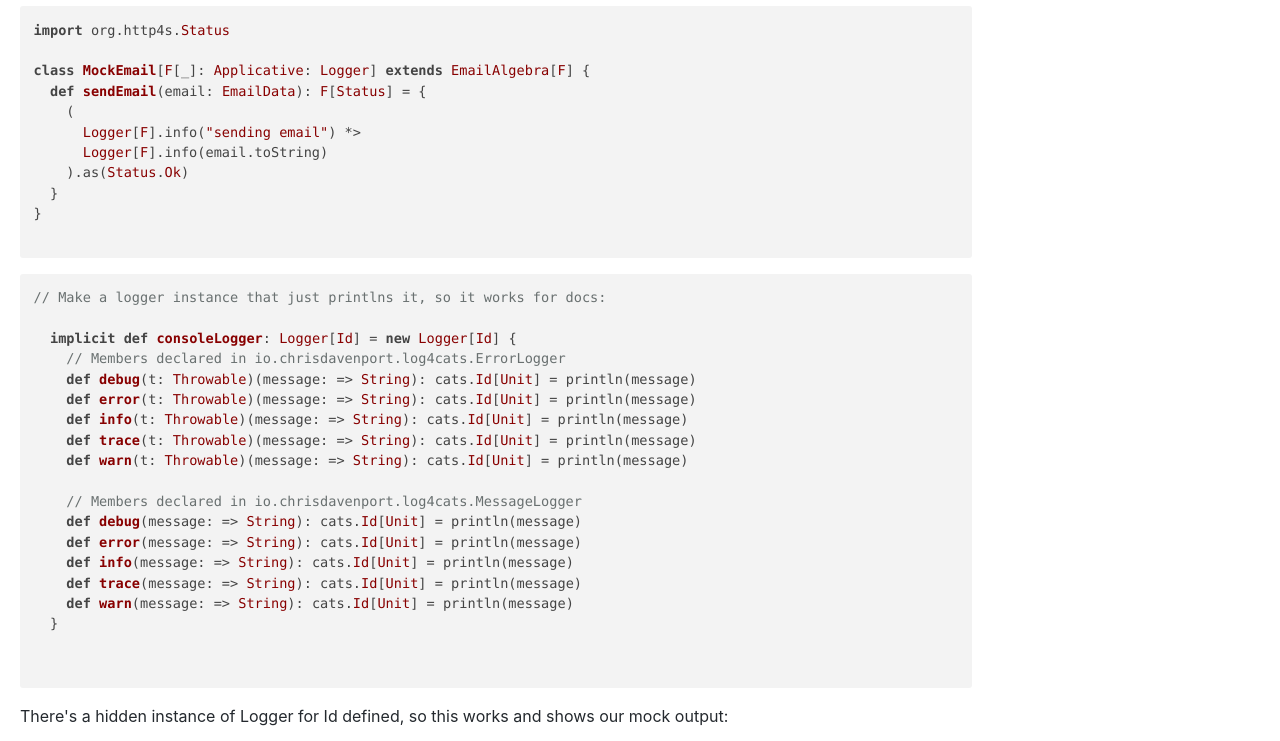
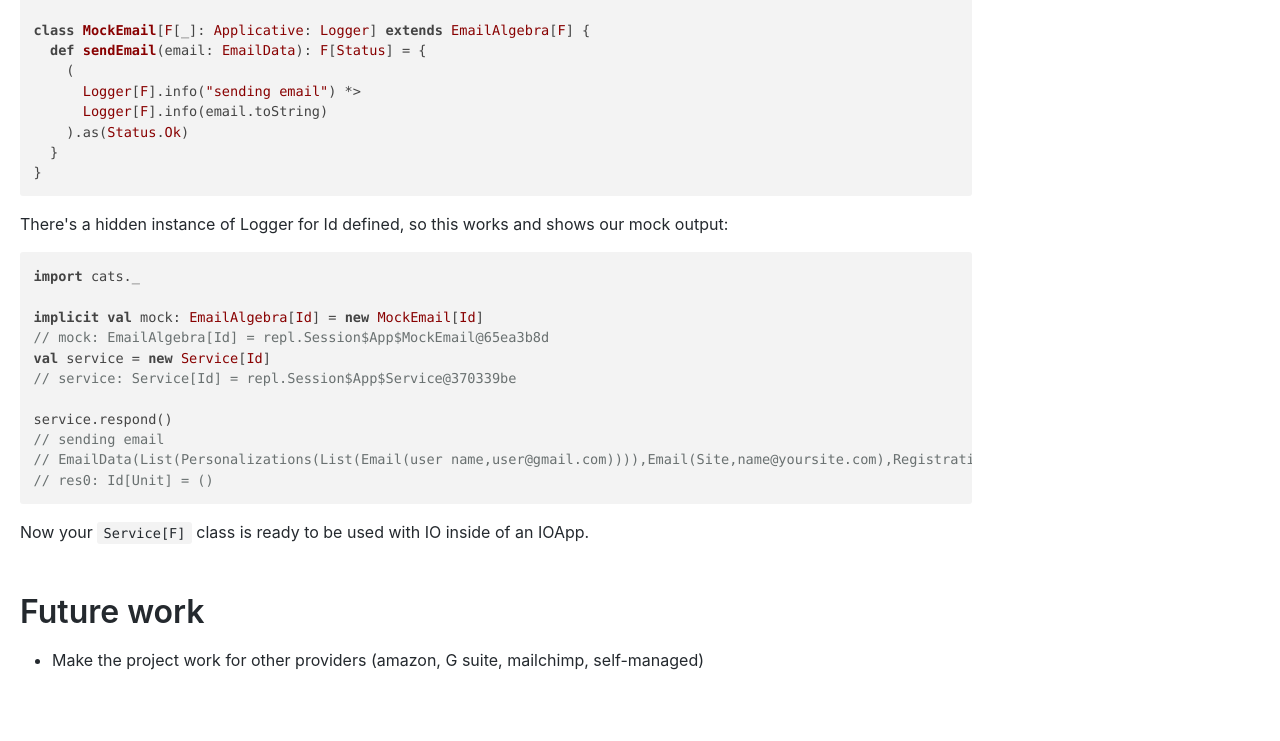
Before and after one commit to clovellytech/sendgrid-scala, a plain HTML site: page docs/index.html in a window 1280 px wide. Shown: the part 1292-2033 px from the top of the page. Drawn offline with nearby package versions, Linux system fonts and the light colour scheme.

Commit message:
Deploy clovellytech/sendgrid-scala to github.com/clovellytech/sendgrid-scala.git:gh-pages

```diff
--- a/docs/index.html
+++ b/docs/index.html
@@ -2,7 +2,7 @@
 <h1><a class="anchor" aria-hidden="true" id="sending-email"></a><a href="#sending-email" aria-hidden="true" class="hash-link"><svg class="hash-link-icon" aria-hidden="true" height="16" version="1.1" viewBox="0 0 16 16" width="16"><path fill-rule="evenodd" d="M4 9h1v1H4c-1.5 0-3-1.69-3-3.5S2.55 3 4 3h4c1.45 0 3 1.69 3 3.5 0 1.41-.91 2.72-2 3.25V8.59c.58-.45 1-1.27 1-2.09C10 5.22 8.98 4 8 4H4c-.98 0-2 1.22-2 2.5S3 9 4 9zm9-3h-1v1h1c1 0 2 1.22 2 2.5S13.98 12 13 12H9c-.98 0-2-1.22-2-2.5 0-.83.42-1.64 1-2.09V6.25c-1.09.53-2 1.84-2 3.25C6 11.31 7.55 13 9 13h4c1.45 0 3-1.69 3-3.5S14.5 6 13 6z"></path></svg></a>Sending email</h1>
 <p>This project uses circe to encode emails and decode responses.</p>
 <p>Your services can depend on the availability of an email provider like so:</p>
-<pre><code class="hljs css language-scala mdoc"><span class="hljs-keyword">import</span> cats._
+<pre><code class="hljs css language-scala"><span class="hljs-keyword">import</span> cats._
 <span class="hljs-keyword">import</span> cats.implicits._
 <span class="hljs-keyword">import</span> cats.effect._
 <span class="hljs-keyword">import</span> com.clovellytech.sendgrid._
@@ -22,10 +22,9 @@
     ).as(())
   }
 }
-
 </code></pre>
 <p>Now all that is required is to instantiate an email provider given your apikey and configuration:</p>
-<pre><code class="hljs css language-scala mdoc"><span class="hljs-keyword">import</span> scala.concurrent.<span class="hljs-type">ExecutionContext</span>.<span class="hljs-type">Implicits</span>.global
+<pre><code class="hljs css language-scala"><span class="hljs-keyword">import</span> scala.concurrent.<span class="hljs-type">ExecutionContext</span>.<span class="hljs-type">Implicits</span>.global
 
 <span class="hljs-class"><span class="hljs-keyword">class</span> <span class="hljs-title">Server</span>[<span class="hljs-type">F</span>[_]</span>: <span class="hljs-type">ConcurrentEffect</span>: <span class="hljs-type">ContextShift</span>: <span class="hljs-type">Timer</span>: <span class="hljs-type">Logger</span>] {
   <span class="hljs-keyword">val</span> config = <span class="hljs-type">SendgridSettings</span>.<span class="hljs-keyword">default</span>(<span class="hljs-string">"your api key"</span>, <span class="hljs-type">EmailsConfig</span>(fromName = <span class="hljs-string">"Company"</span>, fromEmail = <span class="hljs-string">"info@example.com"</span>))
@@ -38,10 +37,9 @@
 
 
 }
-
 </code></pre>
 <p>Here's a mock email service that just logs the email intent:</p>
-<pre><code class="hljs css language-scala mdoc"><span class="hljs-keyword">import</span> org.http4s.<span class="hljs-type">Status</span>
+<pre><code class="hljs css language-scala"><span class="hljs-keyword">import</span> org.http4s.<span class="hljs-type">Status</span>
 
 <span class="hljs-class"><span class="hljs-keyword">class</span> <span class="hljs-title">MockEmail</span>[<span class="hljs-type">F</span>[_]</span>: <span class="hljs-type">Applicative</span>: <span class="hljs-type">Logger</span>] <span class="hljs-keyword">extends</span> <span class="hljs-type">EmailAlgebra</span>[<span class="hljs-type">F</span>] {
   <span class="hljs-function"><span class="hljs-keyword">def</span> <span class="hljs-title">sendEmail</span></span>(email: <span class="hljs-type">EmailData</span>): <span class="hljs-type">F</span>[<span class="hljs-type">Status</span>] = {
@@ -51,36 +49,19 @@
     ).as(<span class="hljs-type">Status</span>.<span class="hljs-type">Ok</span>)
   }
 }
-
-</code></pre>
-<pre><code class="hljs css language-scala mdoc:invisible"><span class="hljs-comment">// Make a logger instance that just printlns it, so it works for docs:</span>
-
-  <span class="hljs-keyword">implicit</span> <span class="hljs-function"><span class="hljs-keyword">def</span> <span class="hljs-title">consoleLogger</span></span>: <span class="hljs-type">Logger</span>[<span class="hljs-type">Id</span>] = <span class="hljs-keyword">new</span> <span class="hljs-type">Logger</span>[<span class="hljs-type">Id</span>] {
-    <span class="hljs-comment">// Members declared in io.chrisdavenport.log4cats.ErrorLogger</span>
-    <span class="hljs-function"><span class="hljs-keyword">def</span> <span class="hljs-title">debug</span></span>(t: <span class="hljs-type">Throwable</span>)(message: =&gt; <span class="hljs-type">String</span>): cats.<span class="hljs-type">Id</span>[<span class="hljs-type">Unit</span>] = println(message)
-    <span class="hljs-function"><span class="hljs-keyword">def</span> <span class="hljs-title">error</span></span>(t: <span class="hljs-type">Throwable</span>)(message: =&gt; <span class="hljs-type">String</span>): cats.<span class="hljs-type">Id</span>[<span class="hljs-type">Unit</span>] = println(message)
-    <span class="hljs-function"><span class="hljs-keyword">def</span> <span class="hljs-title">info</span></span>(t: <span class="hljs-type">Throwable</span>)(message: =&gt; <span class="hljs-type">String</span>): cats.<span class="hljs-type">Id</span>[<span class="hljs-type">Unit</span>] = println(message)
-    <span class="hljs-function"><span class="hljs-keyword">def</span> <span class="hljs-title">trace</span></span>(t: <span class="hljs-type">Throwable</span>)(message: =&gt; <span class="hljs-type">String</span>): cats.<span class="hljs-type">Id</span>[<span class="hljs-type">Unit</span>] = println(message)
-    <span class="hljs-function"><span class="hljs-keyword">def</span> <span class="hljs-title">warn</span></span>(t: <span class="hljs-type">Throwable</span>)(message: =&gt; <span class="hljs-type">String</span>): cats.<span class="hljs-type">Id</span>[<span class="hljs-type">Unit</span>] = println(message)
-
-    <span class="hljs-comment">// Members declared in io.chrisdavenport.log4cats.MessageLogger</span>
-    <span class="hljs-function"><span class="hljs-keyword">def</span> <span class="hljs-title">debug</span></span>(message: =&gt; <span class="hljs-type">String</span>): cats.<span class="hljs-type">Id</span>[<span class="hljs-type">Unit</span>] = println(message)
-    <span class="hljs-function"><span class="hljs-keyword">def</span> <span class="hljs-title">error</span></span>(message: =&gt; <span class="hljs-type">String</span>): cats.<span class="hljs-type">Id</span>[<span class="hljs-type">Unit</span>] = println(message)
-    <span class="hljs-function"><span class="hljs-keyword">def</span> <span class="hljs-title">info</span></span>(message: =&gt; <span class="hljs-type">String</span>): cats.<span class="hljs-type">Id</span>[<span class="hljs-type">Unit</span>] = println(message)
-    <span class="hljs-function"><span class="hljs-keyword">def</span> <span class="hljs-title">trace</span></span>(message: =&gt; <span class="hljs-type">String</span>): cats.<span class="hljs-type">Id</span>[<span class="hljs-type">Unit</span>] = println(message)
-    <span class="hljs-function"><span class="hljs-keyword">def</span> <span class="hljs-title">warn</span></span>(message: =&gt; <span class="hljs-type">String</span>): cats.<span class="hljs-type">Id</span>[<span class="hljs-type">Unit</span>] = println(message)
-  }
-
-
 </code></pre>
 <p>There's a hidden instance of Logger for Id defined, so this works and shows our mock output:</p>
-<pre><code class="hljs css language-scala mdoc"><span class="hljs-keyword">import</span> cats._
+<pre><code class="hljs css language-scala"><span class="hljs-keyword">import</span> cats._
 
 <span class="hljs-keyword">implicit</span> <span class="hljs-keyword">val</span> mock: <span class="hljs-type">EmailAlgebra</span>[<span class="hljs-type">Id</span>] = <span class="hljs-keyword">new</span> <span class="hljs-type">MockEmail</span>[<span class="hljs-type">Id</span>]
+<span class="hljs-comment">// mock: EmailAlgebra[Id] = repl.Session$App$MockEmail@65ea3b8d</span>
 <span class="hljs-keyword">val</span> service = <span class="hljs-keyword">new</span> <span class="hljs-type">Service</span>[<span class="hljs-type">Id</span>]
+<span class="hljs-comment">// service: Service[Id] = repl.Session$App$Service@370339be</span>
 
 service.respond()
-
+<span class="hljs-comment">// sending email</span>
+<span class="hljs-comment">// EmailData(List(Personalizations(List(Email(user name,user@gmail.com)))),Email(Site,name@yoursite.com),Registration update,List(ContentElement(text/plain,Thank you for registering)))</span>
+<span class="hljs-comment">// res0: Id[Unit] = ()</span>
 </code></pre>
 <p>Now your <code>Service[F]</code> class is ready to be used with IO inside of an IOApp.</p>
 <h1><a class="anchor" aria-hidden="true" id="future-work"></a><a href="#future-work" aria-hidden="true" class="hash-link"><svg class="hash-link-icon" aria-hidden="true" height="16" version="1.1" viewBox="0 0 16 16" width="16"><path fill-rule="evenodd" d="M4 9h1v1H4c-1.5 0-3-1.69-3-3.5S2.55 3 4 3h4c1.45 0 3 1.69 3 3.5 0 1.41-.91 2.72-2 3.25V8.59c.58-.45 1-1.27 1-2.09C10 5.22 8.98 4 8 4H4c-.98 0-2 1.22-2 2.5S3 9 4 9zm9-3h-1v1h1c1 0 2 1.22 2 2.5S13.98 12 13 12H9c-.98 0-2-1.22-2-2.5 0-.83.42-1.64 1-2.09V6.25c-1.09.53-2 1.84-2 3.25C6 11.31 7.55 13 9 13h4c1.45 0 3-1.69 3-3.5S14.5 6 13 6z"></path></svg></a>Future work</h1>
```
